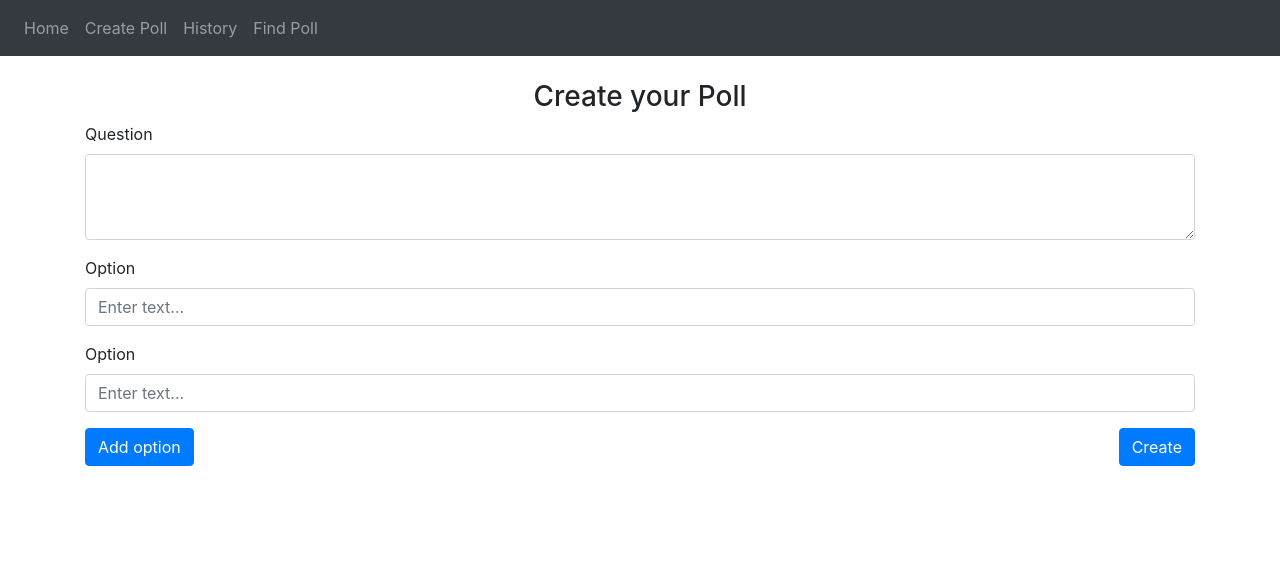
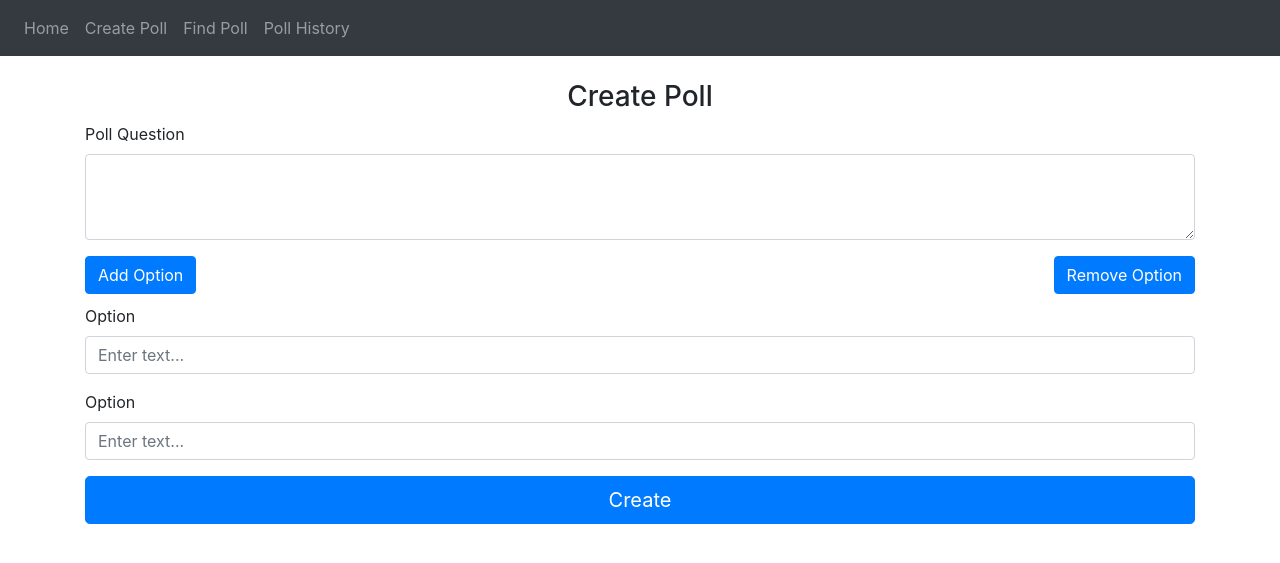
Before and after one commit to GarrettOHara/WebApplication, a Python web app: template Templates/create_poll.html in a window 1280 px wide. Shown: the top 563 px of the page. Run offline with Jinja, Linux system fonts and the light colour scheme; the template is opened without the code that fills it, so the values that code supplies are empty; some libraries are stand-ins or nearby versions.

Commit message:
update dec 1

```diff
--- a/Templates/answer_poll.html
+++ b/Templates/answer_poll.html
@@ -11,7 +11,7 @@
         {% endfor %}
     </div>
 <br/>
-<button type="submit" class="btn btn-primary pull-right">Submit</button>
+<button type="submit" class="btn btn-primary btn-lg btn-block">Submit</button>
 </form>
 
 {% endblock %}
--- a/Templates/base.html
+++ b/Templates/base.html
@@ -21,8 +21,8 @@
       <div class="navbar-nav">
         <a class="nav-item nav-link" id="home" href="/">Home</a>
         <a class="nav-item nav-link" id="create_poll" href="/create_poll">Create Poll</a>
-        <a class="nav-item nav-link" id="history" href="/history">History</a>
         <a class="nav-item nav-link" id="search" href="/search">Find Poll</a>
+        <a class="nav-item nav-link" id="history" href="/history">Poll History</a>
       </div>
     </div>
   </nav>
--- a/Templates/create_poll.html
+++ b/Templates/create_poll.html
@@ -2,23 +2,42 @@
 %}
 <br />
 <form method="POST">
-    <h3 style="text-align: center">Create your Poll</h3>
+    <head>
+        <script src="https://ajax.googleapis.com/ajax/libs/jquery/1.12.4/jquery.min.js"></script>
+    </head>
+
+    <h3 style="text-align: center">Create Poll</h3>
     <div class="form-group">
-        <label for="question">Question</label>
+        <label for="question">Poll Question</label>
         <textarea class="form-control" id="question" name="question" rows="3"></textarea>
     </div>
-    <div class="form-group">
-        <label for="option">Option</label>
-        <input type="text" class="form-control" id="option" name="option0" placeholder="Enter text..." />
-    </div>
-    <div class="form-group">
-        <label for="option">Option</label>
-        <input type="text" class="form-control" id="option1" name="option1" placeholder="Enter text..." />
-    </div>
+
+    <body> <button type="button" class="btn btn-primary pull-left" id="Add">Add Option</button><button type="button" class="btn btn-primary pull-right" id="Remove">Remove Option</button>
+        <br><br>
+        <div class="form-group">
+            <label for="option">Option</label>
+            <input type="text" class="form-control" id="option" name="option" placeholder="Enter text..." />
+        </div>
+        <div class="form-group">
+            <label for="option">Option</label>
+            <input type="text" class="form-control" id="option" name="option" placeholder="Enter text..." />
+        </div>
+        <div id="textboxDiv"></div>
+        <script>
+            $(document).ready(function() {
+                $("#Add").on("click", function() {
+                    $("#textboxDiv").append("<div class='form-group'><label for='option'>Option</label><input type='text' class='form-control' id='option' name='option' placeholder='Enter text...' /></div>");
+                });
+                $("#Remove").on("click", function() {
+                    $("#textboxDiv").children().last().remove();
+                });
+            });
+        </script>
+    </body>
 
 
-    <button type="button" class="btn btn-primary pull-left">Add option</button>
-    <button type="submit" class="btn btn-primary pull-right">Create</button>
+    <!-- <button type="button" class="btn btn-primary pull-left">Add Option</button> -->
+    <button type="submit" class="btn btn-primary btn-lg btn-block">Create</button>
 
 </form>
 
--- a/Templates/share_poll.html
+++ b/Templates/share_poll.html
@@ -3,7 +3,7 @@
 
 <br />
 <form method="GET">
-    <h3 style="text-align: center">Share the Question you created to see the results!</h3>
+    <h3 style="text-align: center">Your poll has been created!</h3>
     <p>Here's your shareable link: <a href="url">{{share}}</a>
     </p>
 </form>
```
Also changed, not shown: Templates/home.html (+12 -0 lines), Website/routes.py (+28 -10 lines), Website/static/poll_results.png.
